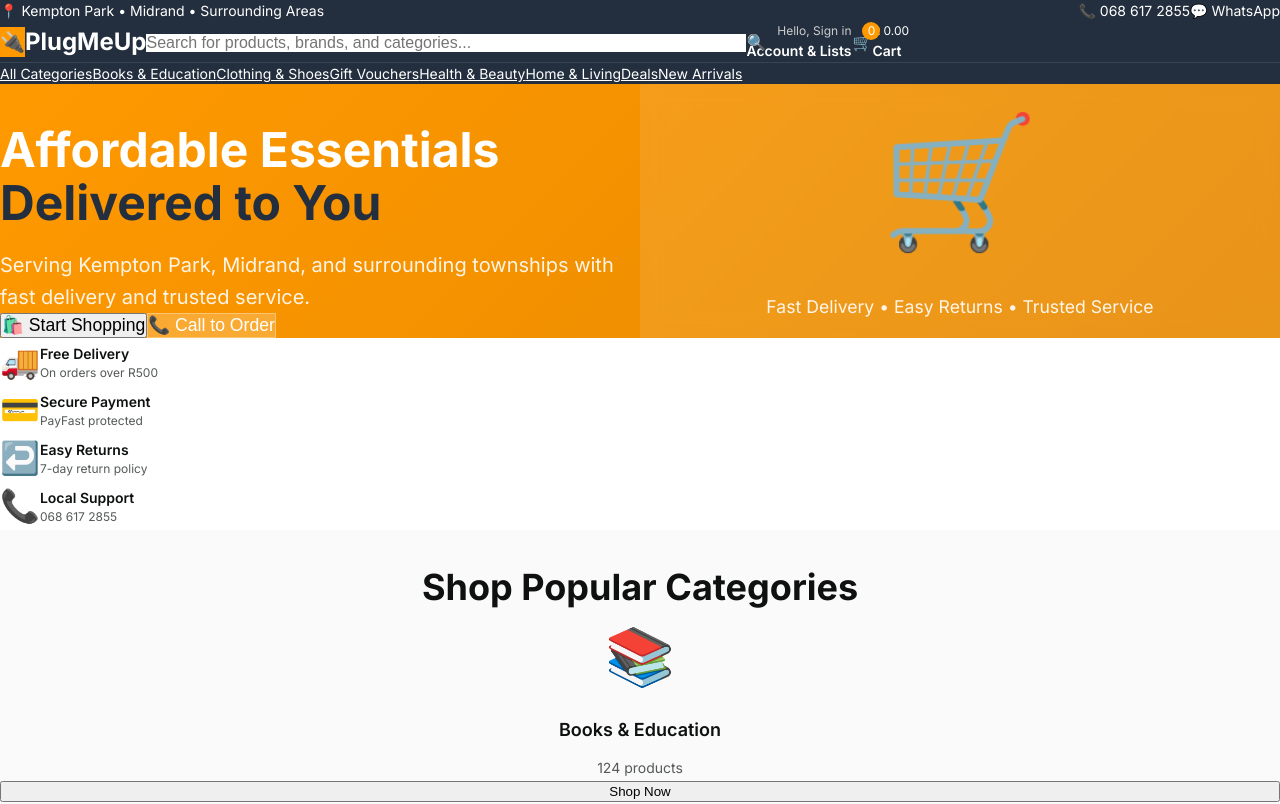
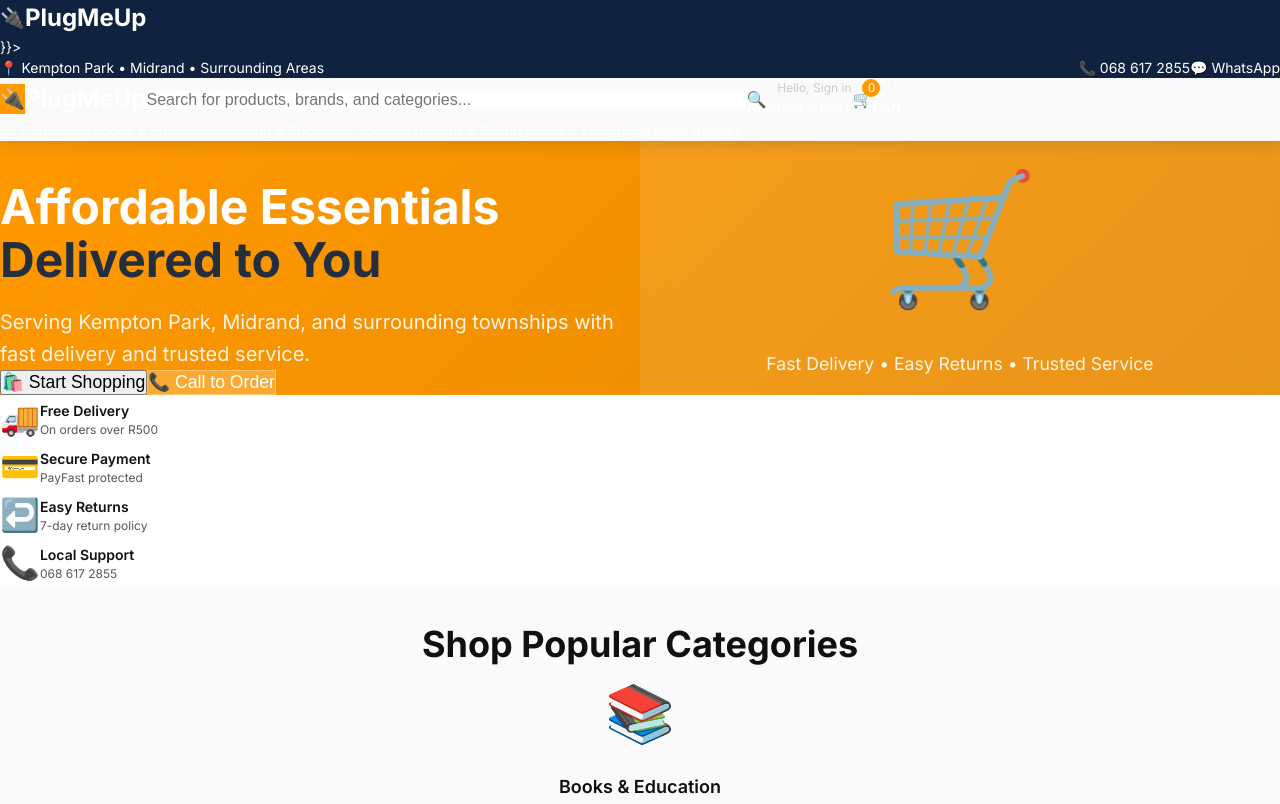
Before and after one commit to mokohogastavias/storefront, a React (Vite) app: page / in a window 1280 px wide. Shown: the top 804 px of the page. Built offline with nearby package versions, Linux system fonts and the light colour scheme.

Commit message:
Update Header.jsx

```diff
--- a/src/components/Header.jsx
+++ b/src/components/Header.jsx
@@ -3,19 +3,41 @@ import { Link } from 'react-router-dom'
 export default function Header() {
   return (
     <header style={{
-      backgroundColor: 'var(--secondary)',
+      backgroundColor: 'var(--navy)',
       color: 'white',
-      boxShadow: 'var(--shadow-lg)',
+      boxShadow: '0 4px 12px rgba(26, 54, 93, 0.15)',
       position: 'sticky',
       top: 0,
       zIndex: 1000
     }}>
       {/* Top Bar */}
       <div style={{
-        backgroundColor: 'var(--secondary-light)',
+        backgroundColor: '#0f2240', // Darker navy
         padding: 'var(--space-sm) 0',
         fontSize: '0.875rem'
       }}>
+
+<Link to="/" style={{
+  color: 'white',
+  textDecoration: 'none',
+  fontSize: '1.5rem',
+  fontWeight: 'bold',
+  display: 'flex',
+  alignItems: 'center',
+  gap: 'var(--space-sm)',
+    minWidth: '140px'
+}}>
+  <div style={{
+    background: 'var(--electric-blue)',
+    padding: 'var(--space-sm)',
+    borderRadius: 'var(--radius-md)',
+    fontSize: '1.25rem'
+  }}>
+    🔌
+  </div>
+  PlugMeUp
+</Link>
+}}>
         <div className="container-wide">
           <div style={{
             display: 'flex',
```
